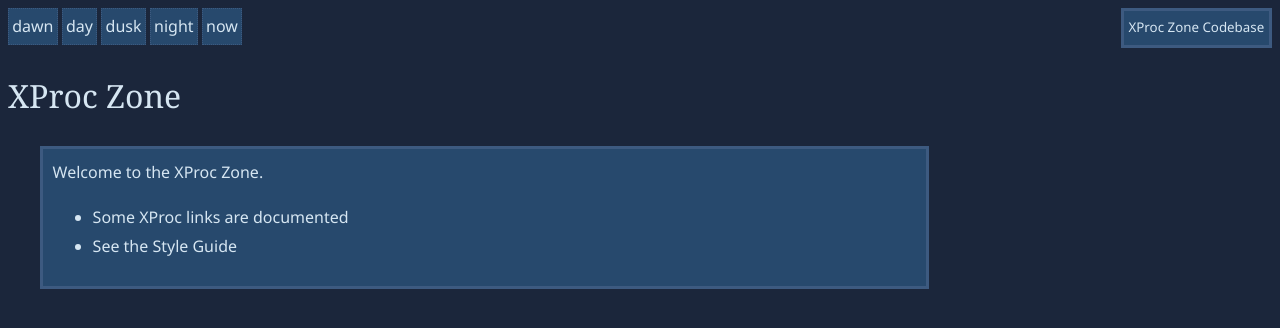
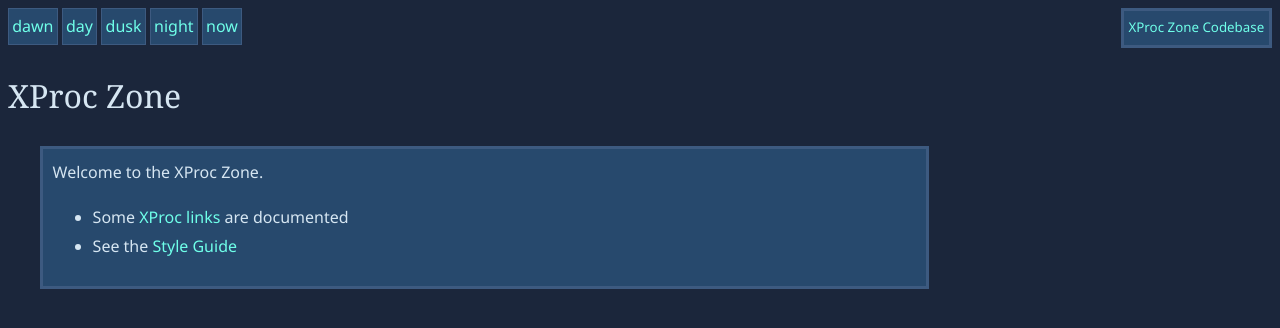
Before and after one commit to wendellpiez/xproc-zone, a plain HTML site: page pub/index.html in a window 1280 px wide. Drawn offline with Linux system fonts and the light colour scheme.

Commit message:
Modest improvement to theme handling

```diff
--- a/portal/site/zone-main.css
+++ b/portal/site/zone-main.css
@@ -1,4 +1,20 @@
 /*  CSS for the XProc Zone */
+
+:root {
+  --main-bg: white;
+  --secondary-bg: gainsboro;
+  --contrast-bg: #3D3D3D;
+
+  --main-face: black;
+  --contrast-face: white;
+
+  --link-face: blue;
+  --contrast-link-face: skyblue;
+
+  --highlight-color: grey;
+  --border-color: black;
+}
+
 body.night {
   --main-bg: #1A1B3A; /* Deep indigo blue for the main background, calm and meditative */
   --secondary-bg: #292A52; /* Slightly lighter blue-purple for secondary elements, adding depth */
@@ -50,7 +66,7 @@ body.dusk {
   --contrast-bg: #3F88C5; /* A soft sky blue for contrast areas, reminiscent of twilight fading light */
 
   --main-face: #D6E6F2; /* Pale, soft blue for text, ensuring readability on dark backgrounds */
-  --contrast-face: #F8F5F2 /* A soft, pale cream */
+  --contrast-face: #F8F5F2; /* A soft, pale cream */
 
   --link-face: #6FFFE9; /* Bright turquoise for links, evoking the shimmer of fireflies */
   --contrast-link-face: #A1FFCE; /* Soft mint green for links on the contrast background, dreamy and ethereal */
@@ -79,7 +95,7 @@ a:hover {
 
 #themepick { display: block }
 #themepick p { display: inline-block; background-color: var(--secondary-bg);
-  margin: 0rem; padding: 0.2em; border: thin dotted var(--border-color) }
+  margin: 0rem; padding: 0.2em; border: thin solid var(--border-color) }
 
 #sitenav { background-color: var(--secondary-bg); float: right; clear: both; font-size: smaller;
   padding: 0.3rem; color: var(--link-face); border: medium solid var(--border-color) }
--- a/portal/site/zone-themeTime.js
+++ b/portal/site/zone-themeTime.js
@@ -13,10 +13,10 @@ function getPeriodForHour(hour) {
 function setTheme() {
   let params = new URLSearchParams(document.location.search);
   let given = params.get('by');
-  // if no given, set theme for now using nullish coalescing operator '??'
-  theme = given ?? getPeriodForHour( new Date().getHours() );
+  // if no given, or given = 'now', set theme for now using nullish coalescing operator '??'
+  theme = (given === 'now' ? null : given) ?? getPeriodForHour( new Date().getHours() );
   document.getElementById('page').className = theme;
-  rewriteInternalLinks(theme);
+  rewriteInternalLinks(given ?? theme);
 }
 
 // Rewriting links marked as 'internal' to retain theme of the moment
--- a/pub/index.html
+++ b/pub/index.html
@@ -30,7 +30,7 @@
 
             <p><a href="?by=night">night</a></p>
 
-            <p><a href="?">now</a></p>
+            <p><a href="?by=now">now</a></p>
             </div>
          </div>
 
--- a/pub/site/zone-main.css
+++ b/pub/site/zone-main.css
@@ -1,4 +1,20 @@
 /*  CSS for the XProc Zone */
+
+:root {
+  --main-bg: white;
+  --secondary-bg: gainsboro;
+  --contrast-bg: #3D3D3D;
+
+  --main-face: black;
+  --contrast-face: white;
+
+  --link-face: blue;
+  --contrast-link-face: skyblue;
+
+  --highlight-color: grey;
+  --border-color: black;
+}
+
 body.night {
   --main-bg: #1A1B3A; /* Deep indigo blue for the main background, calm and meditative */
   --secondary-bg: #292A52; /* Slightly lighter blue-purple for secondary elements, adding depth */
@@ -50,7 +66,7 @@ body.dusk {
   --contrast-bg: #3F88C5; /* A soft sky blue for contrast areas, reminiscent of twilight fading light */
 
   --main-face: #D6E6F2; /* Pale, soft blue for text, ensuring readability on dark backgrounds */
-  --contrast-face: #F8F5F2 /* A soft, pale cream */
+  --contrast-face: #F8F5F2; /* A soft, pale cream */
 
   --link-face: #6FFFE9; /* Bright turquoise for links, evoking the shimmer of fireflies */
   --contrast-link-face: #A1FFCE; /* Soft mint green for links on the contrast background, dreamy and ethereal */
@@ -79,7 +95,7 @@ a:hover {
 
 #themepick { display: block }
 #themepick p { display: inline-block; background-color: var(--secondary-bg);
-  margin: 0rem; padding: 0.2em; border: thin dotted var(--border-color) }
+  margin: 0rem; padding: 0.2em; border: thin solid var(--border-color) }
 
 #sitenav { background-color: var(--secondary-bg); float: right; clear: both; font-size: smaller;
   padding: 0.3rem; color: var(--link-face); border: medium solid var(--border-color) }
--- a/pub/site/zone-themeTime.js
+++ b/pub/site/zone-themeTime.js
@@ -13,10 +13,10 @@ function getPeriodForHour(hour) {
 function setTheme() {
   let params = new URLSearchParams(document.location.search);
   let given = params.get('by');
-  // if no given, set theme for now using nullish coalescing operator '??'
-  theme = given ?? getPeriodForHour( new Date().getHours() );
+  // if no given, or given = 'now', set theme for now using nullish coalescing operator '??'
+  theme = (given === 'now' ? null : given) ?? getPeriodForHour( new Date().getHours() );
   document.getElementById('page').className = theme;
-  rewriteInternalLinks(theme);
+  rewriteInternalLinks(given ?? theme);
 }
 
 // Rewriting links marked as 'internal' to retain theme of the moment
```
Also changed, not shown: pub/style-guide.html (+1 -1 lines), pub/xproc-pages.html (+1 -1 lines), 1 other file.
